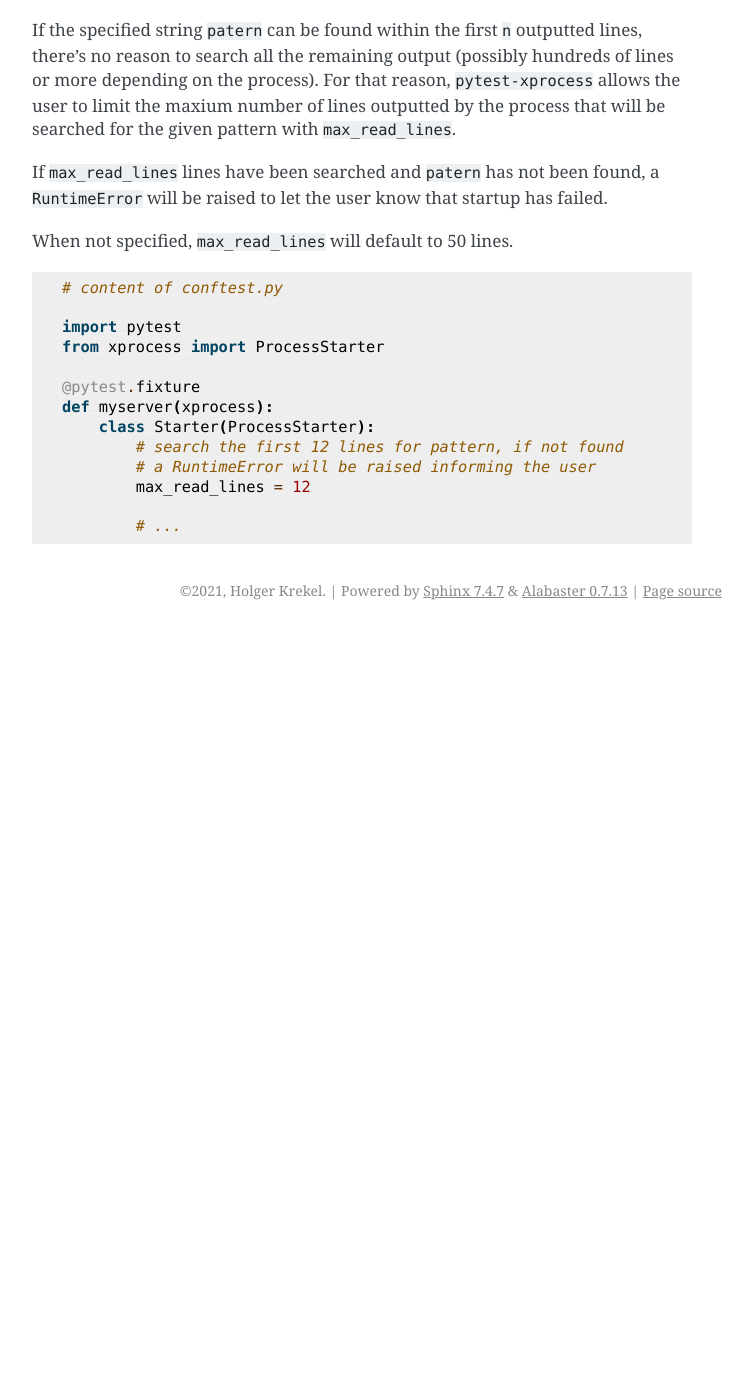
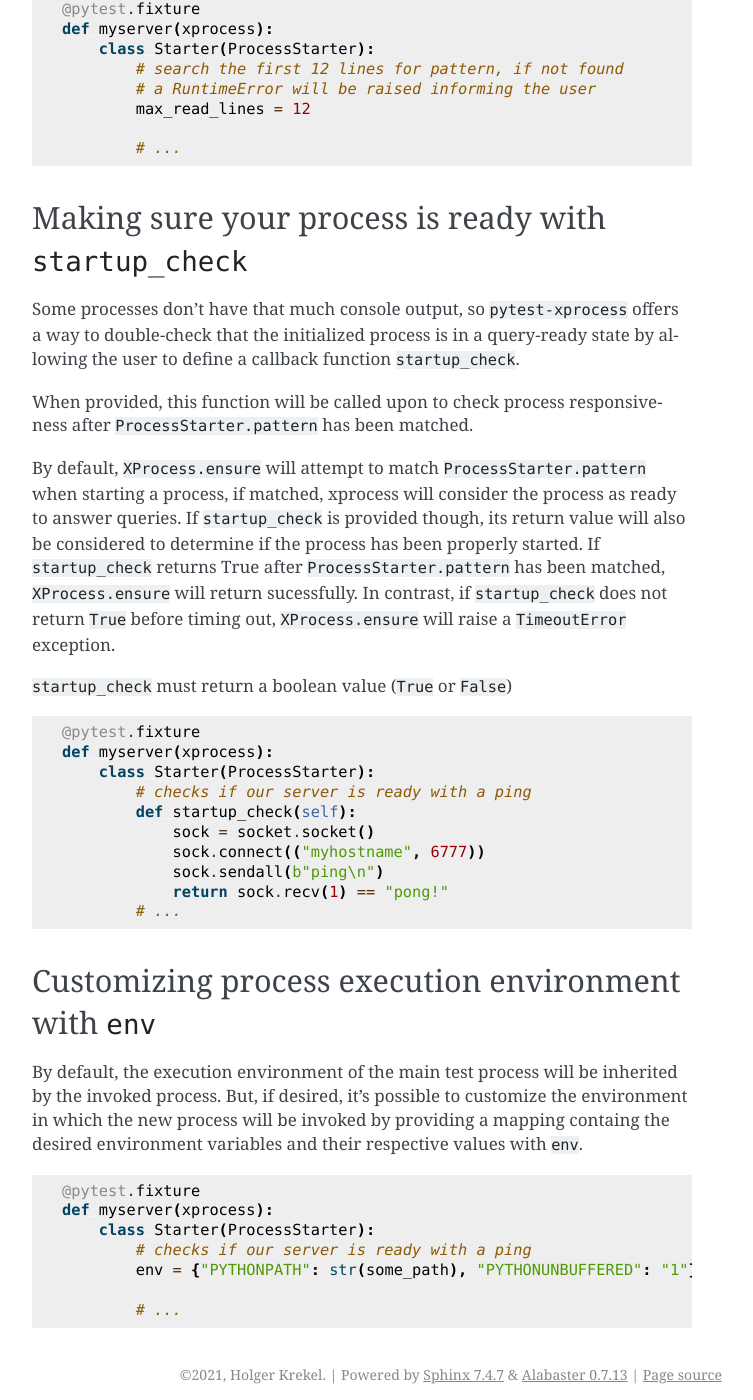
Before and after one commit to pytest-dev/pytest-xprocess, a Sphinx documentation site: the page built from docs/source/starter.rst, in a window 1280 px wide and 1400 px high, scrolled down 2193 px. Shown: the whole window, without its empty margins (388-1141 px from the left). Built offline with Sphinx 7.4.7, drawn with Linux system fonts in a browser that asks for light colours; before the commit the page ends 2823 px from its top, so only the background shows below that; some of the changed text lies outside the part shown.

Commit message:
add env and startup_check

```diff
--- a/docs/source/starter.rst
+++ b/docs/source/starter.rst
@@ -16,10 +16,6 @@ It's important to note that ``pattern`` is a regular expression and will be matc
 
 .. code-block:: python
 
-    # content of conftest.py
-
-    import pytest from xprocess import ProcessStarter
-
     @pytest.fixture
     def myserver(xprocess):
         class Starter(ProcessStarter):
@@ -37,11 +33,6 @@ Controlling Startup Wait Time with ``timeout``
 Some processes naturally take longer to start than others. By default, ``pytest-xprocess`` will wait for a maxium of 120 seconds for a given process to start before raising a ``TimeoutError``. Changing this value may be useful, for example, when the user knows that a given process would never take longer than a known amount of time to start under normal circunstances, so if it does go over this known upper boundary, that means something is wrong and the waiting process must be interrupted. The maxium wait time can be controlled thourgh the class variable ``timeout``.
 
 .. code-block:: python
-
-    # content of conftest.py
-
-    import pytest
-    from xprocess import ProcessStarter
 
     @pytest.fixture
     def myserver(xprocess):
@@ -67,11 +58,6 @@ when using ``args`` in  ``pytest-xprocess`` to start the same process.
 
 .. code-block:: python
 
-    # content of conftest.py
-
-    import pytest
-    from xprocess import ProcessStarter
-
     @pytest.fixture
     def myserver(xprocess):
         class Starter(ProcessStarter):
@@ -94,11 +80,6 @@ When not specified, ``max_read_lines`` will default to 50 lines.
 
 .. code-block:: python
 
-    # content of conftest.py
-
-    import pytest
-    from xprocess import ProcessStarter
-
     @pytest.fixture
     def myserver(xprocess):
         class Starter(ProcessStarter):
@@ -107,3 +88,43 @@ When not specified, ``max_read_lines`` will default to 50 lines.
             max_read_lines = 12
 
             # ...
+
+Making sure your process is ready with ``startup_check``
+~~~~~~~~~~~~~~~~~~~~~~~~~~~~~~~~~~~~~~~~~~~~~~~~~~~~~~~~
+
+Some processes don't have that much console output, so ``pytest-xprocess`` offers a way to double-check that the initialized process is in a query-ready state by allowing the user to define a  callback function ``startup_check``.
+
+When provided, this function  will be called upon to check process responsiveness after ``ProcessStarter.pattern`` has been matched.
+
+By default, ``XProcess.ensure`` will attempt to match ``ProcessStarter.pattern`` when starting a process, if matched, xprocess will consider the process as ready to answer queries. If ``startup_check`` is provided though, its return value will also be considered to determine if the process has been properly started. If ``startup_check`` returns True after ``ProcessStarter.pattern`` has been matched, ``XProcess.ensure`` will return sucessfully. In contrast, if ``startup_check`` does not return ``True`` before timing out, ``XProcess.ensure`` will raise a ``TimeoutError`` exception.
+
+``startup_check`` must return a boolean value (``True`` or ``False``)
+
+.. code-block:: python
+
+    @pytest.fixture
+    def myserver(xprocess):
+        class Starter(ProcessStarter):
+            # checks if our server is ready with a ping
+            def startup_check(self):
+                sock = socket.socket()
+                sock.connect(("myhostname", 6777))
+                sock.sendall(b"ping\n")
+                return sock.recv(1) == "pong!"
+            # ...
+
+
+Customizing process execution environment with ``env``
+~~~~~~~~~~~~~~~~~~~~~~~~~~~~~~~~~~~~~~~~~~~~~~~~~~~~~~
+
+By default, the execution environment of the main test process will be inherited by the invoked process. But, if desired, it's possible to customize the environment in which the new process will be invoked by providing a mapping containg the desired environment variables and their respective values with ``env``.
+
+.. code-block:: python
+
+    @pytest.fixture
+    def myserver(xprocess):
+        class Starter(ProcessStarter):
+            # checks if our server is ready with a ping
+            env = {"PYTHONPATH": str(some_path), "PYTHONUNBUFFERED": "1"}
+
+            # ...
```
